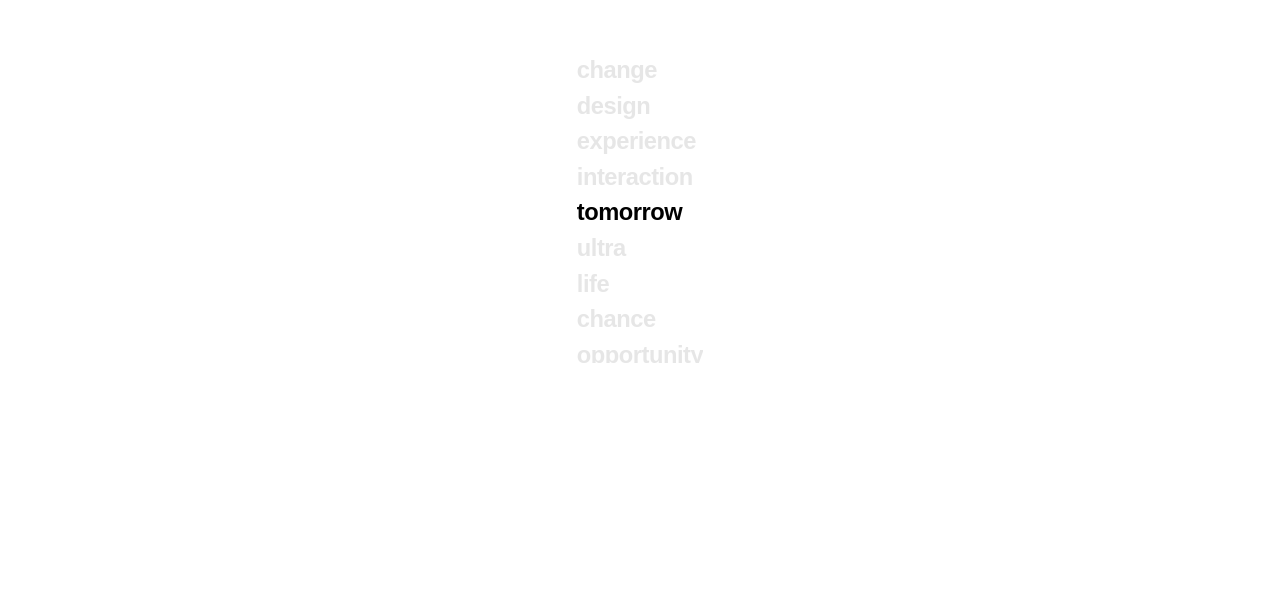
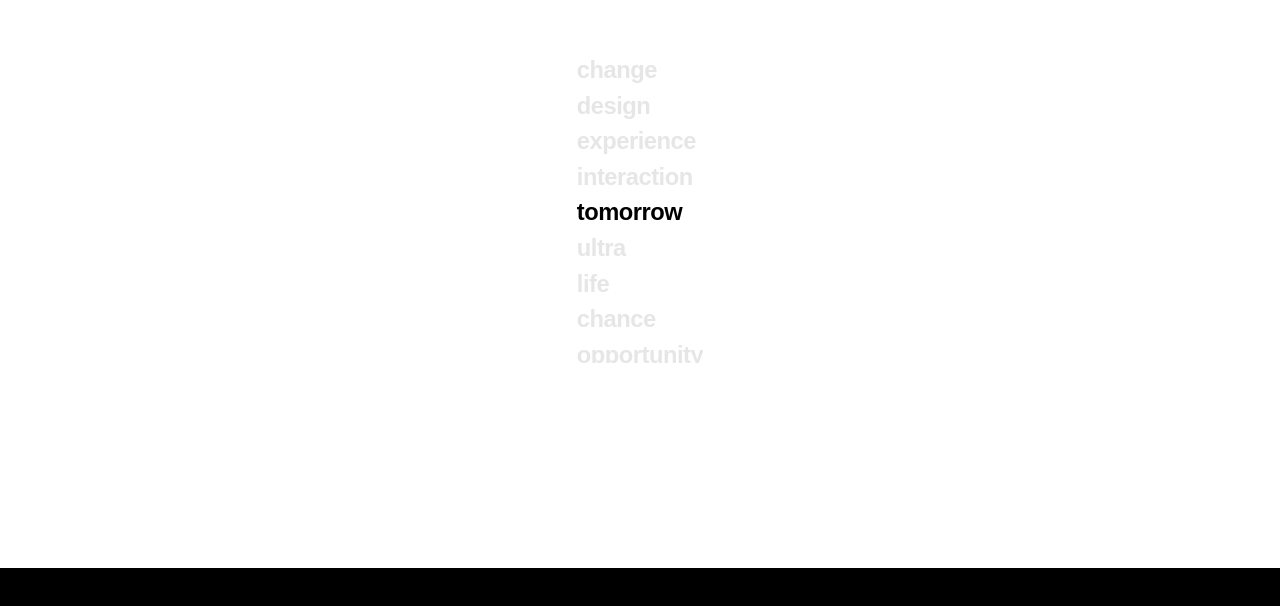
Before and after one commit to Tez-cyber/animation_lib, a React (Vite) app: page / in a window 1280 px wide. Shown: the part 192-798 px from the top of the page. Built offline with nearby package versions, Linux system fonts and the light colour scheme.

Commit message:
Animated loader in loader file

```diff
--- a/src/components/intro-anim/components/loader/index.jsx
+++ b/src/components/intro-anim/components/loader/index.jsx
@@ -12,8 +12,15 @@ const Loader = () => {
     gsap.to(wordGroupsRef.current, {
       yPercent: -80,
       duration: 5,
-      ease: 'expo.inOut'
-    })
+      ease: 'power3.inOut'
+    });
+
+    gsap.to(progressRef.current, {
+      scaleX: 1,
+      duration: 5,
+      ease: 'power3.inOut'
+    });
+
   }, [])
 
   return (
@@ -21,11 +28,11 @@ const Loader = () => {
       <div className=" progressWrapper absolute bottom-0 left-0 h-[5vh] w-full z-[3]">
         <div
           ref={progressRef}
-          className=" progress h-full w-full bg-black scale-x-0 origin-[left_center]"
+          className="h-full w-full bg-black scale-x-0 origin-[left_center]"
         />
         <span
           ref={progressNumberRef}
-          className="progressNumber absolute left-[-5vw] top-1/2 z-[4] whitespace-nowrap
+          className="progressNumber absolute left-[-5vw] top-1/2 z-[4] -translate-y-1/2 whitespace-nowrap
         text-white text-[3.2rem]">
           0
         </span>
@@ -34,7 +41,7 @@ const Loader = () => {
         style={{
           clipPath:"polygon(0% 0%, 100% 0%, 100% 100%, 0% 100%)"
         }}
-        className="loader h-full w-full bg-white overflow-hidden z-[10]
+        className="loader h-full w-full bg-white overflow-hidden z-[2]
         flex flex-col justify-center items-center ">
         <div className="words relative overflow-hidden h-[41.8rem]">
           <div
```
